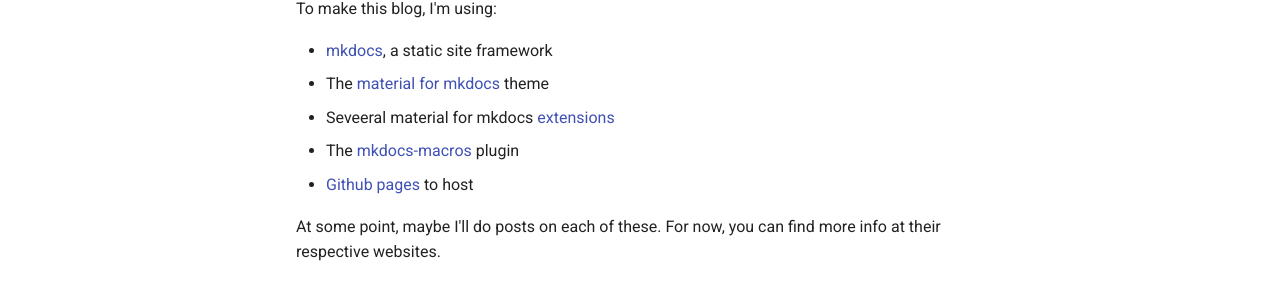
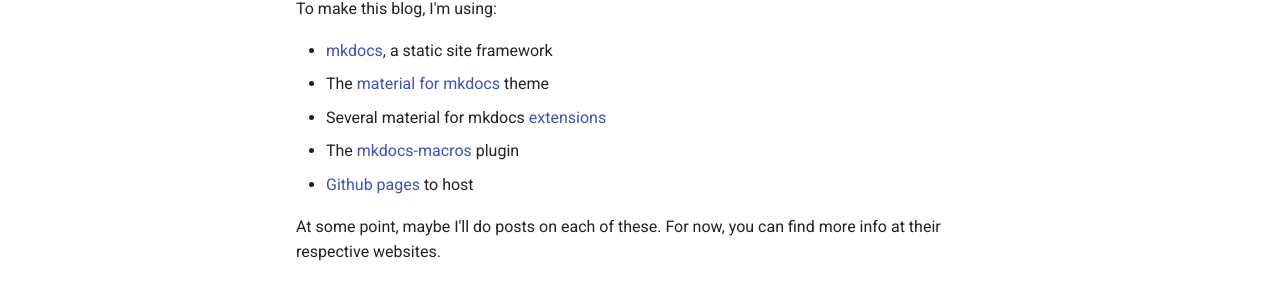
Before and after one commit to sanp/sanp.github.io.mkdocs, an MkDocs documentation site: the page built from docs/index.md, in a window 1280 px wide. Shown: the part 535-835 px from the top of the page. Built offline with MkDocs 1.6.1 and Material for MkDocs 9.7.7, drawn with Linux system fonts in a browser that asks for light colours.

Commit message:
Fixed typo

```diff
--- a/docs/index.md
+++ b/docs/index.md
@@ -17,7 +17,7 @@
 
   - [mkdocs](https://www.mkdocs.org/), a static site framework
   - The [material for mkdocs](https://squidfunk.github.io/mkdocs-material/) theme
-  - Seveeral material for mkdocs
+  - Several material for mkdocs
       [extensions](https://squidfunk.github.io/mkdocs-material/extensions/admonition/)
   - The [mkdocs-macros](https://github.com/fralau/mkdocs_macros_plugin) plugin
   - [Github pages](https://pages.github.com/) to host
```
